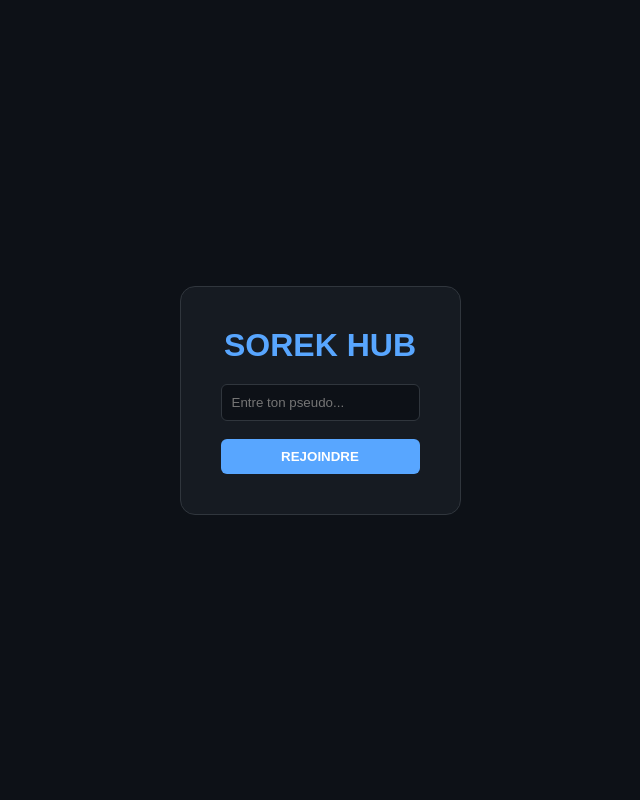
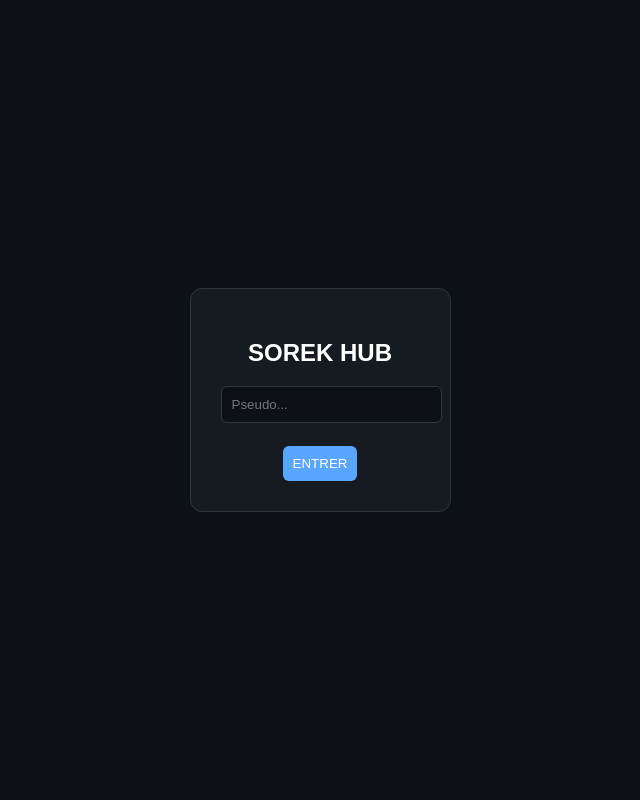
Before and after one commit to daxt61/tokacoockies_games, a Flask app: template templates/index.html in a window 1280 px wide. Shown: the whole page, without its empty margins (320-960 px from the left). Run offline with Flask 3, Linux system fonts and the light colour scheme; the template is opened without the code that fills it, so the values that code supplies are empty; some libraries are stand-ins or nearby versions.

Commit message:
Update index.html

```diff
--- a/templates/index.html
+++ b/templates/index.html
@@ -6,188 +6,103 @@
     <title>Sorek Hub</title>
     <script src="https://cdnjs.cloudflare.com/ajax/libs/socket.io/4.0.1/socket.io.js"></script>
     <style>
-        :root { --bg: #0d1117; --panel: #161b22; --border: #30363d; --accent: #58a6ff; --red: #f85149; }
-        * { box-sizing: border-box; margin: 0; padding: 0; }
-        body { background: var(--bg); color: white; font-family: sans-serif; display: flex; height: 100vh; overflow: hidden; }
-
-        /* Colonne de gauche (Joueurs) */
-        #left-col { width: 250px; background: #010409; border-right: 1px solid var(--border); display: flex; flex-direction: column; padding: 20px; }
-        #user-list { flex: 1; overflow-y: auto; margin-top: 15px; }
-        .user-card { background: var(--panel); padding: 10px; border-radius: 8px; margin-bottom: 8px; display: flex; justify-content: space-between; align-items: center; border: 1px solid var(--border); }
-
-        /* Centre (Zone de jeu / Paint) */
-        #center-col { flex: 1; display: flex; flex-direction: column; align-items: center; padding: 20px; }
-        #canvas-wrap { background: white; border-radius: 12px; width: 100%; max-width: 700px; height: 400px; touch-action: none; border: 2px solid var(--accent); }
+        :root { --bg: #0d1117; --panel: #161b22; --border: #30363d; --accent: #58a6ff; }
+        body { margin: 0; background: var(--bg); color: white; font-family: sans-serif; display: flex; height: 100vh; overflow: hidden; }
+        #sidebar { width: 250px; background: #010409; border-right: 1px solid var(--border); padding: 20px; }
+        #main { flex: 1; display: flex; flex-direction: column; align-items: center; padding: 20px; }
+        #canvas-box { background: white; border-radius: 10px; width: 100%; max-width: 700px; height: 400px; touch-action: none; }
         canvas { width: 100%; height: 100%; border-radius: 10px; cursor: crosshair; }
-
-        /* Colonne de droite (Chat) */
-        #right-col { width: 300px; background: #010409; border-left: 1px solid var(--border); display: flex; flex-direction: column; padding: 15px; }
-        #msgs { flex: 1; overflow-y: auto; padding: 10px; font-size: 14px; }
-        .msg { margin-bottom: 8px; line-height: 1.4; border-bottom: 1px solid #21262d; padding-bottom: 4px; }
-
-        /* Formulaires */
-        .input-box { display: flex; gap: 5px; margin-top: 10px; }
-        input { background: #0d1117; border: 1px solid var(--border); color: white; padding: 10px; border-radius: 6px; flex: 1; }
-        .btn { background: var(--accent); color: white; border: none; padding: 10px 15px; border-radius: 6px; cursor: pointer; font-weight: bold; }
-        .btn-red { background: var(--red); }
-
-        /* Login */
-        #login-overlay { position: fixed; inset: 0; background: var(--bg); z-index: 1000; display: flex; align-items: center; justify-content: center; }
-        .login-card { background: var(--panel); padding: 40px; border-radius: 15px; border: 1px solid var(--border); text-align: center; }
+        #chat { width: 300px; background: #010409; border-left: 1px solid var(--border); display: flex; flex-direction: column; padding: 15px; }
+        #msgs { flex: 1; overflow-y: auto; margin-bottom: 10px; }
+        input { background: #0d1117; border: 1px solid var(--border); color: white; padding: 10px; border-radius: 6px; width: 100%; }
+        .btn { background: var(--accent); color: white; border: none; padding: 10px; border-radius: 6px; cursor: pointer; margin-top: 5px; }
+        #login-screen { position: fixed; inset: 0; background: var(--bg); z-index: 100; display: flex; align-items: center; justify-content: center; }
         .hidden { display: none !important; }
     </style>
 </head>
 <body>
-
-    <div id="login-overlay">
-        <div class="login-card">
-            <h1 style="color:var(--accent); margin-bottom:20px;">SOREK HUB</h1>
-            <input id="pseudo-in" placeholder="Entre ton pseudo..." maxlength="12"><br><br>
-            <button class="btn" style="width:100%" onclick="rejoindre()">REJOINDRE</button>
+    <div id="login-screen">
+        <div style="background:var(--panel); padding:30px; border-radius:12px; border:1px solid var(--border); text-align:center;">
+            <h2>SOREK HUB</h2>
+            <input id="pseudo-in" placeholder="Pseudo..."><br><br>
+            <button class="btn" onclick="start()">ENTRER</button>
         </div>
     </div>
 
-    <div id="left-col">
-        <h2 id="my-name" style="color:var(--accent); font-size: 1.2rem;">Pseudo</h2>
-        <hr style="border:0; border-top:1px solid var(--border); margin:15px 0;">
-        <p style="font-size: 0.75rem; color: #8b949e; margin-bottom:10px;">EN LIGNE</p>
-        <div id="user-list"></div>
+    <div id="sidebar">
+        <h3 id="my-name">...</h3>
+        <div id="user-list" style="margin-top:20px"></div>
     </div>
 
-    <div id="center-col">
-        <h3 style="margin-bottom:15px;">🎨 Paint Collaboratif</h3>
-        <div id="canvas-wrap">
-            <canvas id="canvas"></canvas>
-        </div>
-        <div style="margin-top:15px; display:flex; gap:10px;">
-            <button class="btn btn-red" onclick="clean()">Effacer Tout</button>
-            <span style="color:#8b949e; font-size:0.8rem; align-self:center;">Mode : Noir (3px)</span>
-        </div>
+    <div id="main">
+        <h3>🎨 Paint Collectif</h3>
+        <div id="canvas-box"><canvas id="canvas"></canvas></div>
+        <button class="btn" onclick="clearC()" style="background:#f85149">Effacer</button>
     </div>
 
-    <div id="right-col">
-        <div style="font-weight:bold; color:var(--accent); border-bottom:1px solid var(--border); padding-bottom:10px;">💬 TCHAT GLOBAL</div>
+    <div id="chat">
         <div id="msgs"></div>
-        <div class="input-box">
-            <input id="chat-i" placeholder="Message..." autocomplete="off">
-            <button class="btn" onclick="send()">➤</button>
-        </div>
+        <input id="chat-in" placeholder="Message...">
+        <button class="btn" onclick="send()">Envoyer</button>
     </div>
 
     <script>
         const socket = io();
         const canvas = document.getElementById('canvas'), ctx = canvas.getContext('2d');
-        let monPseudo = "";
-        let drawing = false;
-        let lastX = 0, lastY = 0;
+        let drawing = false, lx=0, ly=0;
 
-        // --- AUTH ---
-        function rejoindre() {
-            const input = document.getElementById('pseudo-in');
-            monPseudo = input.value.trim();
-            if (monPseudo.length < 2) return alert("Pseudo trop court");
-
-            document.getElementById('login-overlay').classList.add('hidden');
-            document.getElementById('my-name').innerText = "👤 " + monPseudo;
-
-            socket.emit('join', { pseudo: monPseudo });
-            initDrawing();
+        function start() {
+            const p = document.getElementById('pseudo-in').value;
+            if(!p) return;
+            document.getElementById('login-screen').classList.add('hidden');
+            document.getElementById('my-name').innerText = p;
+            socket.emit('join', { pseudo: p });
+            initP();
         }
 
-        // --- CHAT ---
         function send() {
-            const i = document.getElementById('chat-i');
-            if (i.value.trim()) {
-                socket.emit('msg', { m: i.value });
-                i.value = "";
-            }
+            const i = document.getElementById('chat-in');
+            socket.emit('msg', { m: i.value });
+            i.value = "";
         }
 
         socket.on('new_msg', d => {
-            const box = document.getElementById('msgs');
-            const div = document.createElement('div');
-            div.className = "msg";
-            div.innerHTML = `<b style="color:var(--accent)">${d.p} :</b> ${d.m}`;
-            box.appendChild(div);
-            box.scrollTop = box.scrollHeight;
+            const m = document.getElementById('msgs');
+            m.innerHTML += `<div><b>${d.p}:</b> ${d.m}</div>`;
+            m.scrollTop = m.scrollHeight;
         });
 
-        // --- LISTE JOUEURS ---
         socket.on('update_users', users => {
-            const list = document.getElementById('user-list');
-            list.innerHTML = "";
-            for (let id in users) {
-                if (id === socket.id) continue;
-                const card = document.createElement('div');
-                card.className = "user-card";
-                card.innerHTML = `<span>${users[id].pseudo}</span>
-                                  <button class="btn" style="padding:4px 8px; font-size:10px" onclick="defier('${id}')">⚔️</button>`;
-                list.appendChild(card);
-            }
+            const l = document.getElementById('user-list');
+            l.innerHTML = "";
+            for(let id in users) l.innerHTML += `<div>• ${users[id].pseudo}</div>`;
         });
 
-        // --- PAINT ---
-        function initDrawing() {
-            canvas.width = canvas.offsetWidth;
-            canvas.height = canvas.offsetHeight;
-            ctx.lineCap = 'round';
-            ctx.lineWidth = 3;
-            ctx.strokeStyle = 'black';
-
-            const start = (e) => {
-                drawing = true;
+        function initP() {
+            canvas.width = canvas.offsetWidth; canvas.height = canvas.offsetHeight;
+            const draw = (e) => {
+                if(!drawing) return;
                 const r = canvas.getBoundingClientRect();
-                const currX = (e.clientX || (e.touches ? e.touches[0].clientX : 0)) - r.left;
-                const currY = (e.clientY || (e.touches ? e.touches[0].clientY : 0)) - r.top;
-                [lastX, lastY] = [currX, currY];
+                const x = (e.clientX || e.touches[0].clientX) - r.left;
+                const y = (e.clientY || e.touches[0].clientY) - r.top;
+                ctx.beginPath(); ctx.moveTo(lx, ly); ctx.lineTo(x, y); ctx.stroke();
+                socket.emit('draw_data', {x1:lx, y1:ly, x2:x, y2:y});
+                lx=x; ly=y;
             };
-
-            const draw = (e) => {
-                if (!drawing) return;
-                const r = canvas.getBoundingClientRect();
-                const x = (e.clientX || (e.touches ? e.touches[0].clientX : 0)) - r.left;
-                const y = (e.clientY || (e.touches ? e.touches[0].clientY : 0)) - r.top;
-
-                ctx.beginPath();
-                ctx.moveTo(lastX, lastY);
-                ctx.lineTo(x, y);
-                ctx.stroke();
-
-                socket.emit('draw_data', { x1: lastX, y1: lastY, x2: x, y2: y, c: 'black', w: 3 });
-                [lastX, lastY] = [x, y];
-            };
-
-            canvas.addEventListener('mousedown', start);
-            canvas.addEventListener('mousemove', draw);
-            window.addEventListener('mouseup', () => drawing = false);
-
-            canvas.addEventListener('touchstart', (e) => { e.preventDefault(); start(e); });
-            canvas.addEventListener('touchmove', (e) => { e.preventDefault(); draw(e); });
-            canvas.addEventListener('touchend', () => drawing = false);
+            canvas.onmousedown = (e) => { drawing=true; const r=canvas.getBoundingClientRect(); lx=e.clientX-r.left; ly=e.clientY-r.top; };
+            canvas.onmousemove = draw;
+            window.onmouseup = () => drawing=false;
+            canvas.ontouchstart = (e) => { drawing=true; const r=canvas.getBoundingClientRect(); lx=e.touches[0].clientX-r.left; ly=e.touches[0].top; };
+            canvas.ontouchmove = (e) => { e.preventDefault(); draw(e); };
+            canvas.ontouchend = () => drawing=false;
         }
 
         socket.on('draw_remote', d => {
-            ctx.beginPath();
-            ctx.strokeStyle = d.c;
-            ctx.lineWidth = d.w;
-            ctx.moveTo(d.x1, d.y1);
-            ctx.lineTo(d.x2, d.y2);
-            ctx.stroke();
+            ctx.beginPath(); ctx.moveTo(d.x1, d.y1); ctx.lineTo(d.x2, d.y2); ctx.stroke();
         });
 
-        function clean() {
-            ctx.clearRect(0, 0, canvas.width, canvas.height);
-            socket.emit('clear_canvas');
-        }
-        socket.on('canvas_cleared', () => ctx.clearRect(0, 0, canvas.width, canvas.height));
-
-        function defier(id) {
-            socket.emit('envoyer_defi', { target_id: id, game_type: 'Morpion' });
-            alert("Défi envoyé à l'adversaire !");
-        }
-
-        // Touche Entrée pour le chat
-        document.getElementById('chat-i').addEventListener('keypress', e => { if(e.key==='Enter') send(); });
+        function clearC() { ctx.clearRect(0,0,canvas.width,canvas.height); socket.emit('clear_canvas'); }
+        socket.on('canvas_cleared', () => ctx.clearRect(0,0,canvas.width,canvas.height));
     </script>
 </body>
 </html>
```
